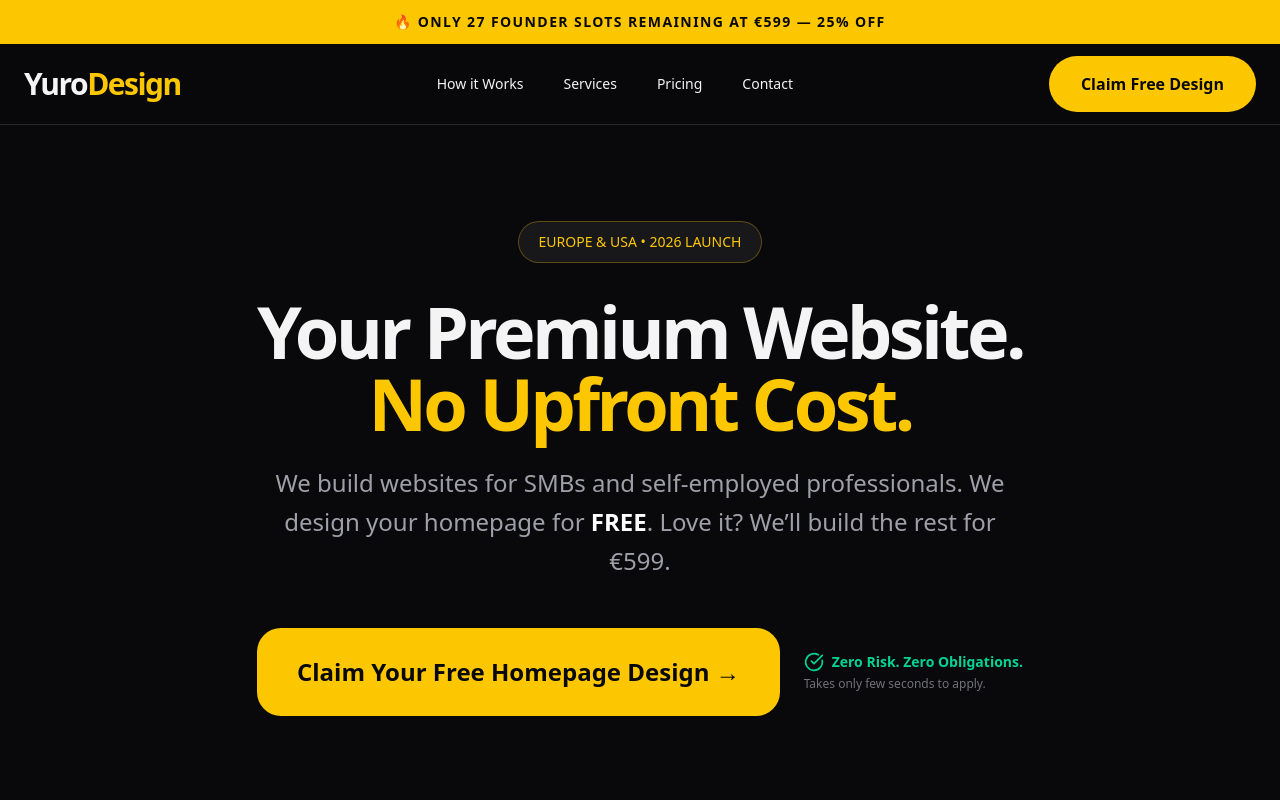
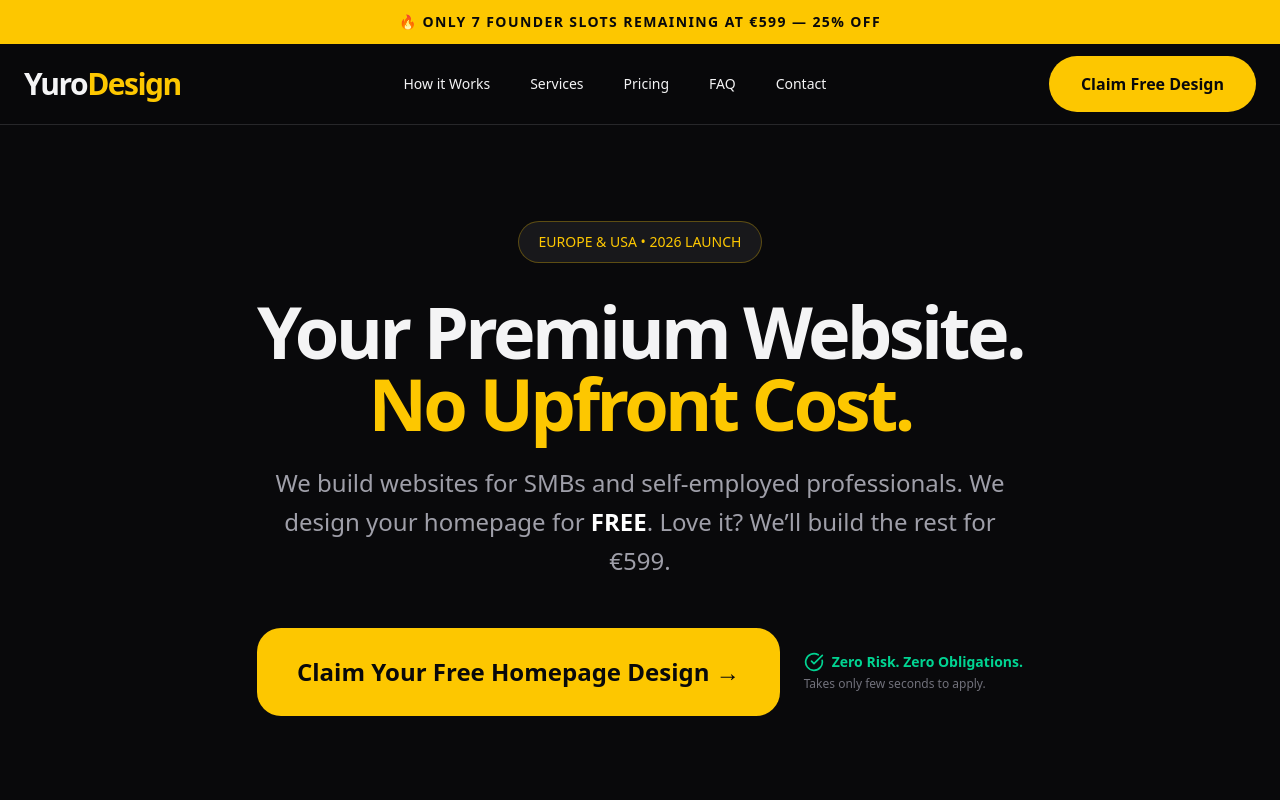
Before and after one commit to yurodesign/company_site, a Next.js app: page / in a window 1280 px wide. Shown: the top 800 px of the page. Built offline with nearby package versions, Linux system fonts and the light colour scheme; no server answers.

Commit message:
Adding FAQ v2"

```diff
--- a/app/components/HomeMain.js
+++ b/app/components/HomeMain.js
@@ -105,7 +105,7 @@ export default function HomeMain({ countryCode }) {
   const [isSuccess, setIsSuccess] = useState(false);
   const [price, setPrice] = useState({});
   const [openFaq, setOpenFaq] = useState(null);
-  const slotsLeft = 27;
+  const slotsLeft = 7;
 
   useEffect(() => {
     if (countryCode === "US") {
@@ -180,6 +180,12 @@ export default function HomeMain({ countryCode }) {
               className="hover:text-yellow-400 transition-colors"
             >
               Pricing
+            </Link>
+            <Link
+              href="#FAQ"
+              className="hover:text-yellow-400 transition-colors"
+            >
+              FAQ
             </Link>
             <Link
               href="#contact"
@@ -628,7 +634,7 @@ export default function HomeMain({ countryCode }) {
       </section>
 
       {/* === FAQ SECTION === */}
-      <section className="py-28 bg-zinc-900">
+      <section className="py-28 bg-zinc-900" id="FAQ">
         <div className="max-w-4xl mx-auto px-5 md:px-6">
           <div className="text-center mb-16">
             <h2 className="text-4xl md:text-5xl font-bold mb-4">
```
